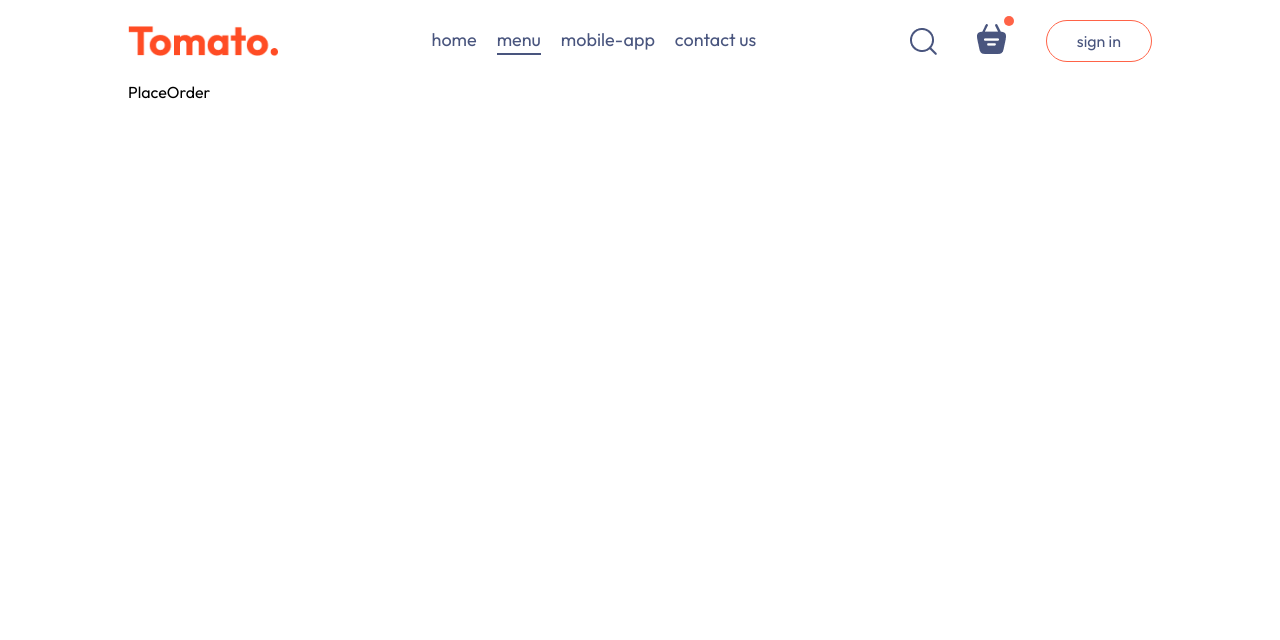
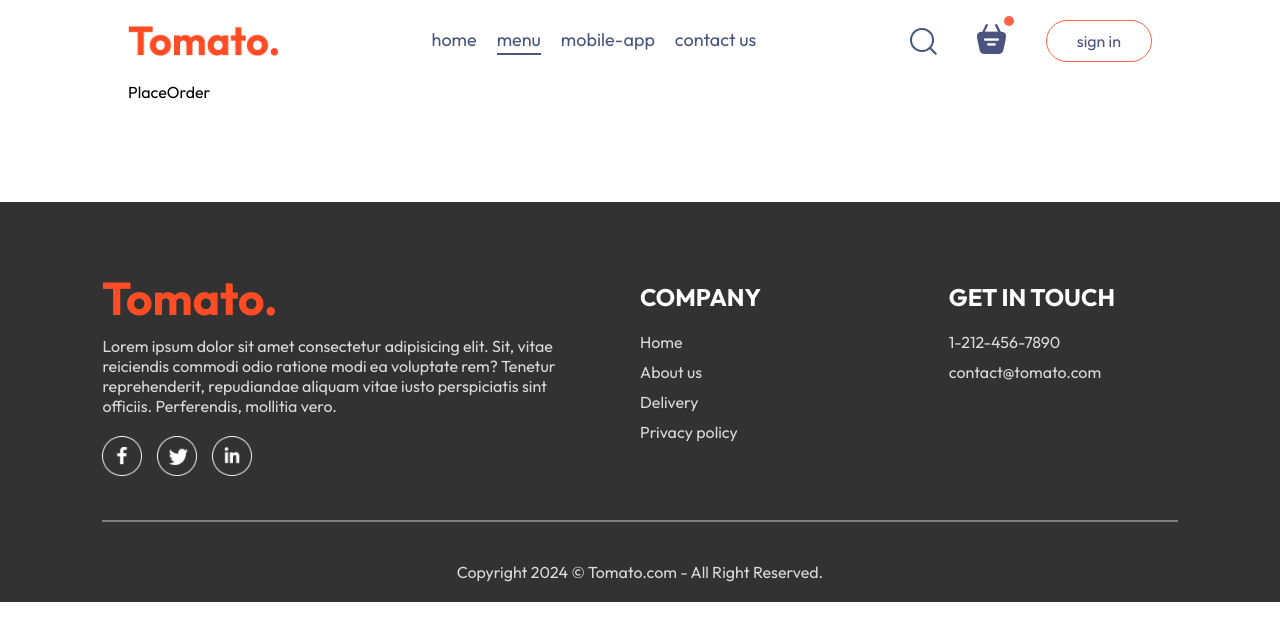
Before and after one commit to Himanshu-Singh-Mandloi/06-FoodDelivery, a React app: page /order in a window 1280 px wide. Shown: the top 640 px of the page. Built offline with nearby package versions, Linux system fonts and the light colour scheme; the HTML template or start-up script is replaced by a standard one.

Commit message:
added the footer section

```diff
--- a/src/App.jsx
+++ b/src/App.jsx
@@ -1,21 +1,26 @@
 import React from "react";
 import Navbar from "./components/Navbar/Navbar";
 import { Route, Routes } from "react-router-dom";
-import Home from './pages/Home/Home';
-import Cart from './pages/Cart/Cart';
-import PlaceOrder from './pages/PlaceOrder/PlaceOrder';
+import Home from "./pages/Home/Home";
+import Cart from "./pages/Cart/Cart";
+import PlaceOrder from "./pages/PlaceOrder/PlaceOrder";
+import Footer from "./components/Footer/Footer";
 
 
 function App() {
   return (
-    <div className="app">
-      <Navbar />
-      <Routes>
-        <Route path="/" element={<Home />}/>
-        <Route path="/cart" element={<Cart />}/>
-        <Route path="/order" element={<PlaceOrder />}/>
-      </Routes>
-    </div>
+    <>
+      <div className="app">
+        <Navbar />
+        <Routes>
+          <Route path="/" element={<Home />} />
+          <Route path="/cart" element={<Cart />} />
+          <Route path="/order" element={<PlaceOrder />} />
+        </Routes>
+      </div>
+
+      <Footer />
+    </>
   );
 }
 
--- /dev/null
+++ b/src/components/Footer/Footer.css
@@ -0,0 +1,48 @@
+.footer {
+  color: #d9d9d9;
+  background-color: #323232;
+  display: flex;
+  flex-direction: column;
+  align-items: center;
+  gap: 20px;
+  padding: 20px 8vw;
+  padding-top: 80px;
+  margin-top: 100px;
+}
+
+.footer-content {
+  width: 100%;
+  display: grid;
+  grid-template-columns: 2fr 1fr 1fr;
+  gap: 80px;
+}
+
+.footer-content-left , .footer-content-centre , .footer-content-right {
+  display: flex;
+  flex-direction: column;
+  align-items: start;
+  gap: 20px;
+}
+
+.footer-content-left li, .footer-content-centre li, .footer-content-right li {
+  list-style: none;
+  margin-bottom: 10px;
+  cursor: pointer;
+}
+
+.footer-content-centre h2 , .footer-content-right h2 {
+  color: white;
+}
+
+.footer-social-icons img {
+  width: 40px;
+  margin-right: 15px;
+}
+
+.footer hr {
+  width: 100%;
+  height: 2px;
+  margin: 20px 0;
+  background-color: grey;
+  border: none;
+}
--- /dev/null
+++ b/src/components/Footer/Footer.jsx
@@ -0,0 +1,53 @@
+import { assets } from "../../assets/assets";
+import "./Footer.css";
+
+function Footer() {
+  return (
+    <div className="footer" id="footer">
+
+      <div className="footer-content">
+
+        <div className="footer-content-left">
+          <img src={assets.logo} />
+          <p>
+            Lorem ipsum dolor sit amet consectetur adipisicing elit. Sit, vitae
+            reiciendis commodi odio ratione modi ea voluptate rem? Tenetur
+            reprehenderit, repudiandae aliquam vitae iusto perspiciatis sint
+            officiis. Perferendis, mollitia vero.
+          </p>
+          <div className="footer-social-icons">
+            <img src={assets.facebook_icon} />
+            <img src={assets.twitter_icon} />
+            <img src={assets.linkedin_icon} />
+          </div>
+        </div>
+
+        <div className="footer-content-centre">
+          <h2>COMPANY</h2>
+          <ul>
+            <li>Home</li>
+            <li>About us</li>
+            <li>Delivery</li>
+            <li>Privacy policy</li>
+          </ul>
+        </div>
+
+        <div className="footer-content-right">
+          <h2>GET IN TOUCH</h2>
+          <ul>
+            <li>1-212-456-7890</li>
+            <li>contact@tomato.com</li>
+          </ul>
+        </div>
+
+      </div>
+
+      <hr />
+
+      <p className="footer-copyright">Copyright 2024 © Tomato.com - All Right Reserved.</p>
+
+    </div>
+  );
+}
+
+export default Footer;
```
